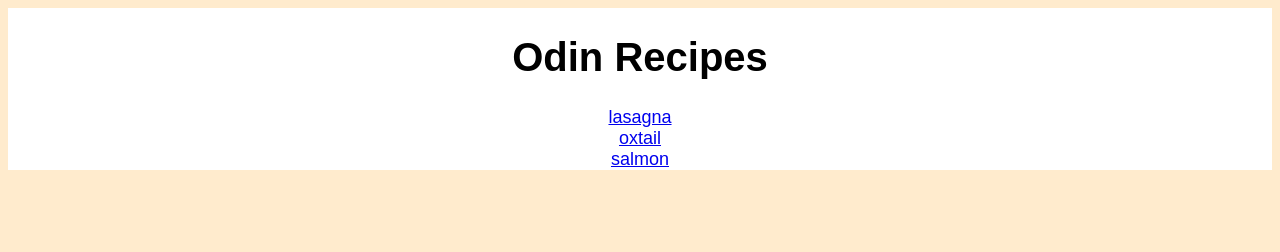
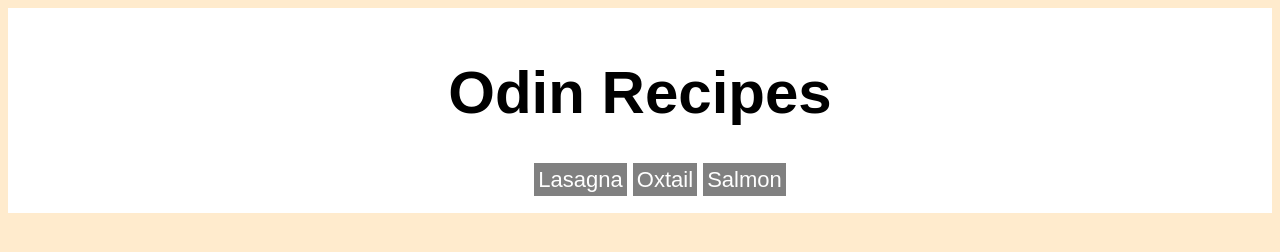
Before and after one commit to Burke248/odin-recipes, a plain HTML site: page index.html in a window 1280 px wide. Drawn offline with Linux system fonts and the light colour scheme.

Commit message:
changed recpies to inline navigation bar using ul list and further added more CSS to index page

```diff
--- a/index.html
+++ b/index.html
@@ -8,19 +8,12 @@
         <div id="container">
              <h1>Odin Recipes</h1>
             <div id="recipes">
-                 <div class="lasagna">
-                    <a href="./recipes/lasagna.html"> lasagna</a>
-            </div> <!--End of lasgna-->
-
-            <div class="oxtail">
-                <a href="./recipes/oxtail.html">oxtail</a>
-            </div><!-- End of Oxtail-->
-
-            <div class="salmon">
-                 <a href="./recipes/salmon.html">salmon</a>
-             </div><!--End of Salmon-->
-
-        </div><!-- End of Div ID Recipes-->
+                <ul>
+                    <li><a href="./recipes/lasagna.html"> Lasagna</a></li>
+                    <li><a href="./recipes/oxtail.html">Oxtail</a></li>
+                    <li><a href="./recipes/salmon.html">Salmon</a></li>
+                 </ul>
+            </div><!-- End of Div ID Recipes-->
         </div> <!--Wrapper DIV-->
     </body>
 </html>
--- a/style.css
+++ b/style.css
@@ -6,11 +6,13 @@ html{
 h1{
     text-align: center;
     font-family: Arial, Helvetica, sans-serif;
-    font-size:40px;
+    font-size:60px;
 }
 #container{
     margin-left: auto;
     margin-right: auto;
+    padding-top:10px;
+    padding-bottom:20px;
     width:relative;
     height:relative;
     background-color:white;
@@ -21,6 +23,22 @@ h1{
     margin-right: auto;
     text-align: center;
     font-family: Arial, Helvetica, sans-serif;
-    font-size:18px;
+    font-size:22px;
 
 }
+#recipes ul,li{
+    list-style-type: none;
+    display: inline;
+
+}
+#recipes a{
+    background-color: gray;
+    color:white;
+    padding:4px;
+    text-decoration:none;
+}
+#recipes a:hover{
+    color: black;
+    background-color: lightgray;
+
+}
```
